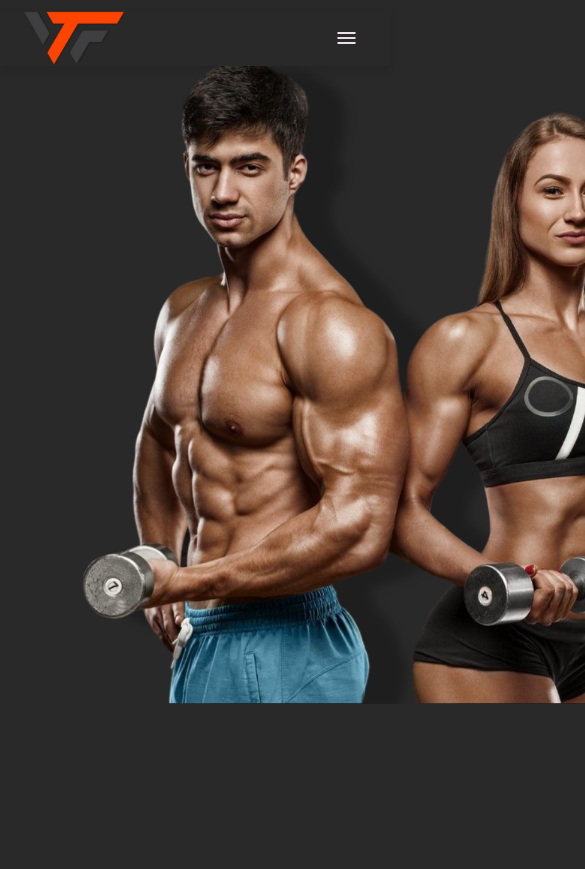
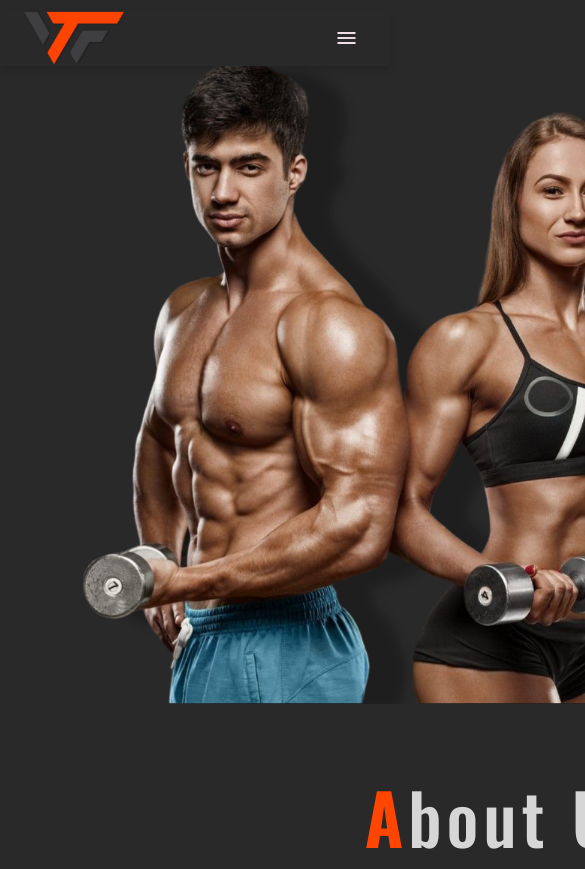
Before and after one commit to SatishKonduru/rskWFT, an Angular app: page /aboutus in a window 390 px wide. Shown: the top 869 px of the page, 585 px wide, since content can reach past the window. Before the commit the page ends 844 px from the top, so only its background shows below. Built offline with nearby package versions, Linux system fonts and the light colour scheme.

Commit message:
added simple media query

```diff
--- a/src/app/public-pages/about-us/about-us.component.css
+++ b/src/app/public-pages/about-us/about-us.component.css
@@ -34,3 +34,13 @@
   color: var(--bg-primary);
   font-weight: bold;
 }
+@media (max-width: 986px) {
+  .container {
+    grid-template-columns: 1fr;
+    place-items: center;
+  }
+  .text-section {
+    text-align: center;
+    margin-top: 5rem;
+  }
+}
```
